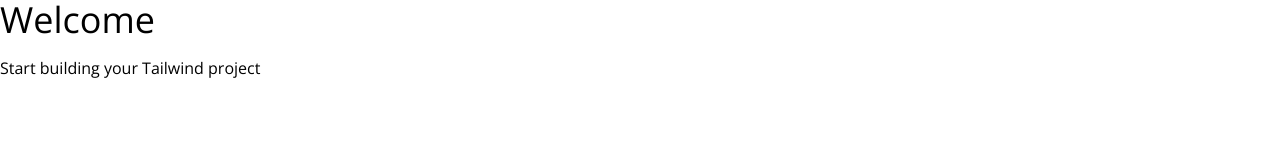
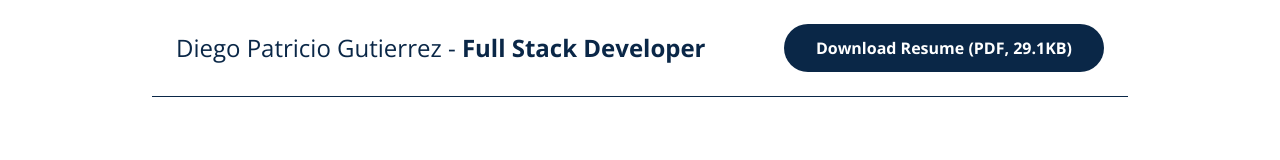
Before and after one commit to patricio-gutierrez/portfolio-tailwind, a website: page index.html in a window 1280 px wide. Drawn offline with nearby package versions, Linux system fonts and the light colour scheme.

Commit message:
Added Nav

```diff
--- a/index.html
+++ b/index.html
@@ -4,6 +4,11 @@
     <meta charset="UTF-8" />
     <meta http-equiv="X-UA-Compatible" content="IE=edge" />
     <meta name="viewport" content="width=device-width, initial-scale=1.0" />
+    <meta name="author" content="Diego Patricio Gutierrez" />
+    <meta
+      name="description"
+      content="My name is Diego Patricio Gutierrez. I'm a Full Stack Web Developer based on Mexico City. I have been working on the financial sector for about 5 years. I'm passionate about videogames and everything related to esports."
+    />
     <link rel="stylesheet" href="css/style.css" />
     <link rel="preconnect" href="https://fonts.googleapis.com" />
     <link rel="preconnect" href="https://fonts.gstatic.com" crossorigin />
@@ -11,10 +16,24 @@
       href="https://fonts.googleapis.com/css2?family=Open+Sans:wght@300;400;700&display=swap"
       rel="stylesheet"
     />
-    <title>Simple Tailwind Starter</title>
+    <title>Diego Patricio Gutierrez - Full Stack Developer</title>
   </head>
   <body>
-    <h1 class="text-4xl mb-4">Welcome</h1>
-    <p>Start building your Tailwind project</p>
+    <!-- Nav Container -->
+    <nav class="relative container mx-auto p-6 border-b border-b-darkerBlue">
+      <!-- Flex Container For Items -->
+      <div class="flex items-center justify-between">
+        <!-- Logo/Name -->
+        <h1 class="text-2xl text-darkerBlue">
+          Diego Patricio Gutierrez - <strong>Full Stack Developer</strong>
+        </h1>
+        <a
+          href="#"
+          class="px-8 py-3 font-bold text-white bg-darkerBlue rounded-full hover:opacity-70"
+          >Download Resume (PDF, 29.1KB)</a
+        >
+      </div>
+    </nav>
+    <header class=""></header>
   </body>
 </html>
```
Also changed, not shown: css/style.css.
